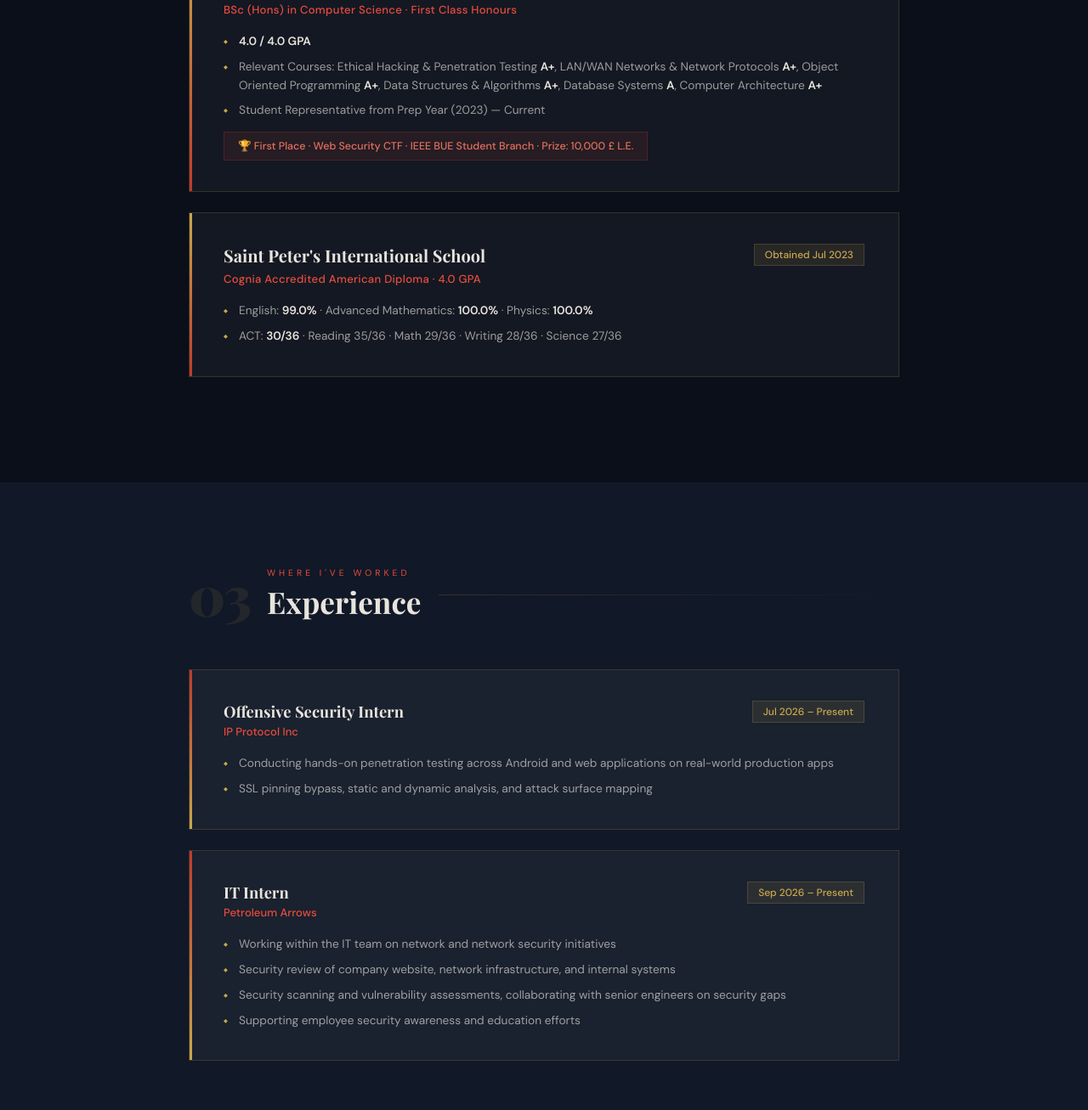
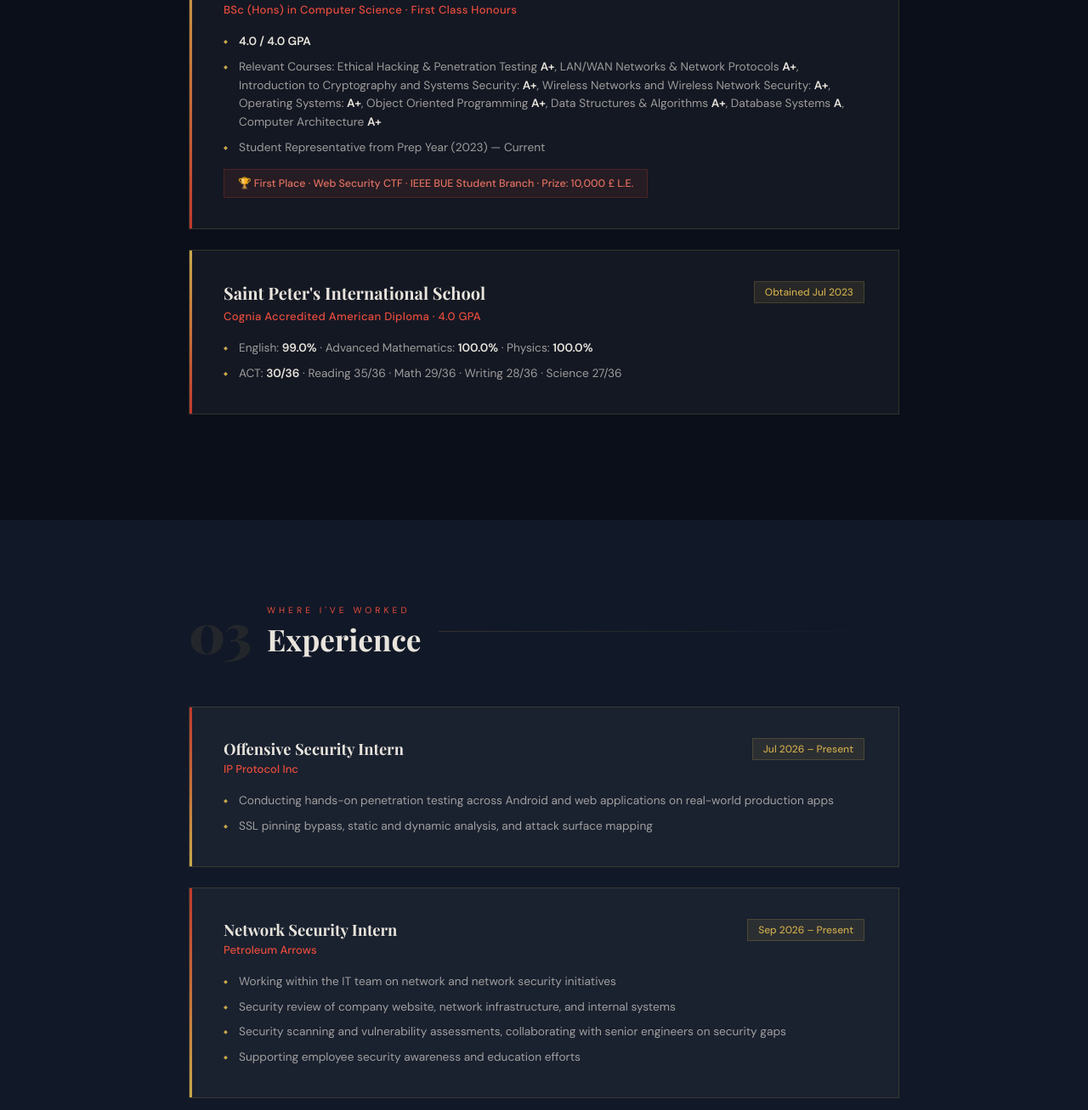
Before and after one commit to Ninazu00/aca-cloud-resume, a plain HTML site: page frontend/index.html in a window 1280 px wide. Shown: the part 1847-3154 px from the top of the page at 85% size. Drawn offline with nearby package versions, Linux system fonts and the light colour scheme; no server answers; a web font is replaced by a local one.

Commit message:
Update internship title and course details in index.html

```diff
--- a/frontend/index.html
+++ b/frontend/index.html
@@ -56,7 +56,7 @@
       <div class="about-text">
         <div class="about-greeting reveal">Hello there</div>
         <p class="about-bio reveal reveal-delay-1">
-          I'm Mohamed Ayman, a Computer Science student at the British University in Egypt pursuing a <strong>First Class Honours degree</strong> with a 4.0 GPA. I'm currently an <strong>Offensive Security Intern at IP Protocol Inc</strong> and a <strong>IT Intern at Petroleum Arrows</strong>, working across Android and web application penetration testing, network security reviews, and vulnerability assessments.
+          I'm Mohamed Ayman, a Computer Science student at the British University in Egypt pursuing a <strong>First Class Honours degree</strong> with a 4.0 GPA. I'm currently an <strong>Offensive Security Intern at IP Protocol Inc</strong> and a <strong>Network Security Intern at Petroleum Arrows</strong>, working across Android and web application penetration testing, network security reviews, and vulnerability assessments.
         </p>
         <p class="about-bio reveal reveal-delay-2">
           I have a strong foundation in programming, data structures, algorithms, automation, and computer architecture, and I believe the best way to learn how to defend systems is to understand how they're broken — which is what drives both my offensive and defensive work.
@@ -104,7 +104,7 @@
       <div class="edu-degree">BSc (Hons) in Computer Science · First Class Honours</div>
       <ul class="edu-items">
         <li><strong>4.0 / 4.0 GPA</strong></li>
-        <li>Relevant Courses: Ethical Hacking & Penetration Testing <strong>A+</strong>, LAN/WAN Networks & Network Protocols <strong>A+</strong>, Object Oriented Programming <strong>A+</strong>, Data Structures &amp; Algorithms <strong>A+</strong>, Database Systems <strong>A</strong>, Computer Architecture <strong>A+</strong></li>
+        <li>Relevant Courses: Ethical Hacking & Penetration Testing <strong>A+</strong>, LAN/WAN Networks & Network Protocols <strong>A+</strong>, Introduction to Cryptography and Systems Security: <strong>A+</strong>, Wireless Networks and Wireless Network Security: <strong>A+</strong>, Operating Systems: <strong>A+</strong>, Object Oriented Programming <strong>A+</strong>, Data Structures &amp; Algorithms <strong>A+</strong>, Database Systems <strong>A</strong>, Computer Architecture <strong>A+</strong></li>
         <li>Student Representative from Prep Year (2023) — Current</li>
       </ul>
       <div class="award-badge">
@@ -155,7 +155,7 @@
     <div class="exp-card reveal reveal-delay-1">
       <div class="exp-card-header">
         <div class="exp-role-wrap">
-          <div class="exp-role">IT Intern</div>
+          <div class="exp-role">Network Security Intern</div>
           <div class="exp-org">Petroleum Arrows</div>
         </div>
         <div class="exp-date">Sep 2026 – Present</div>
```
